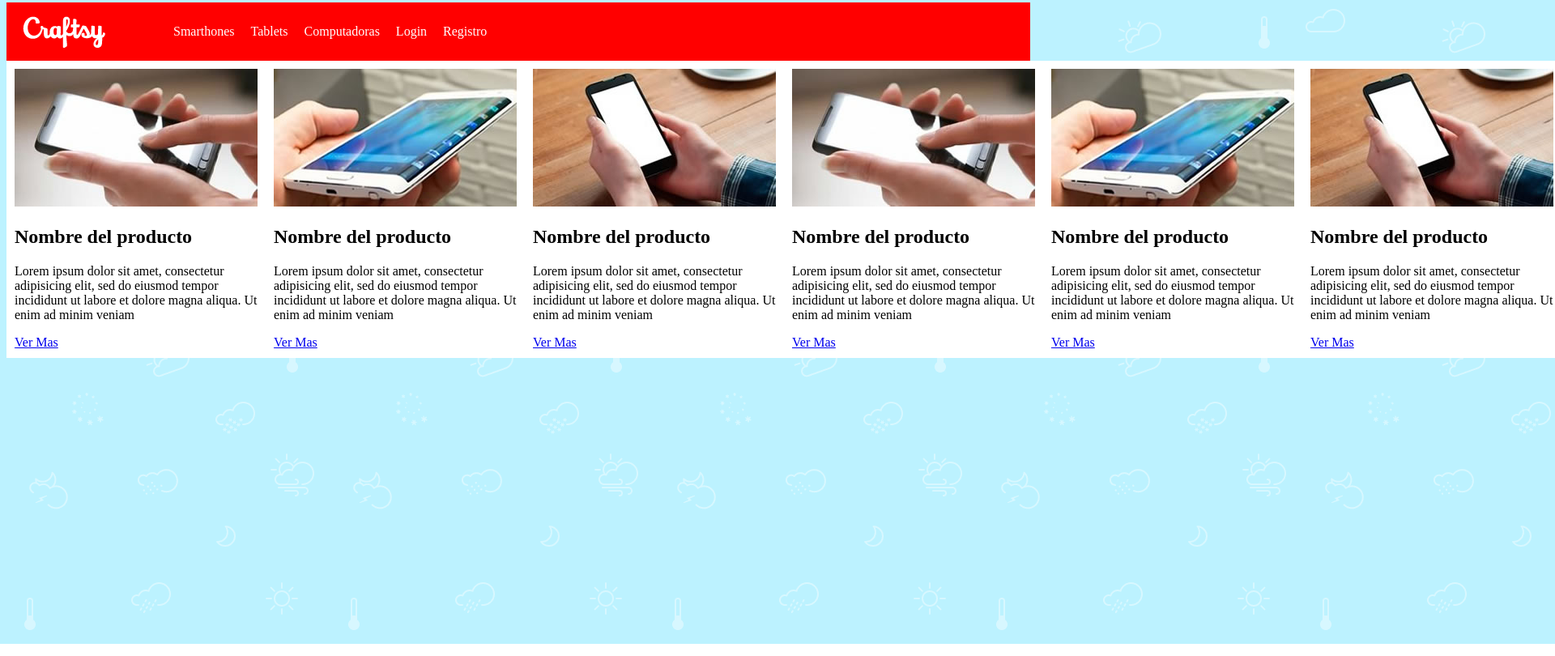
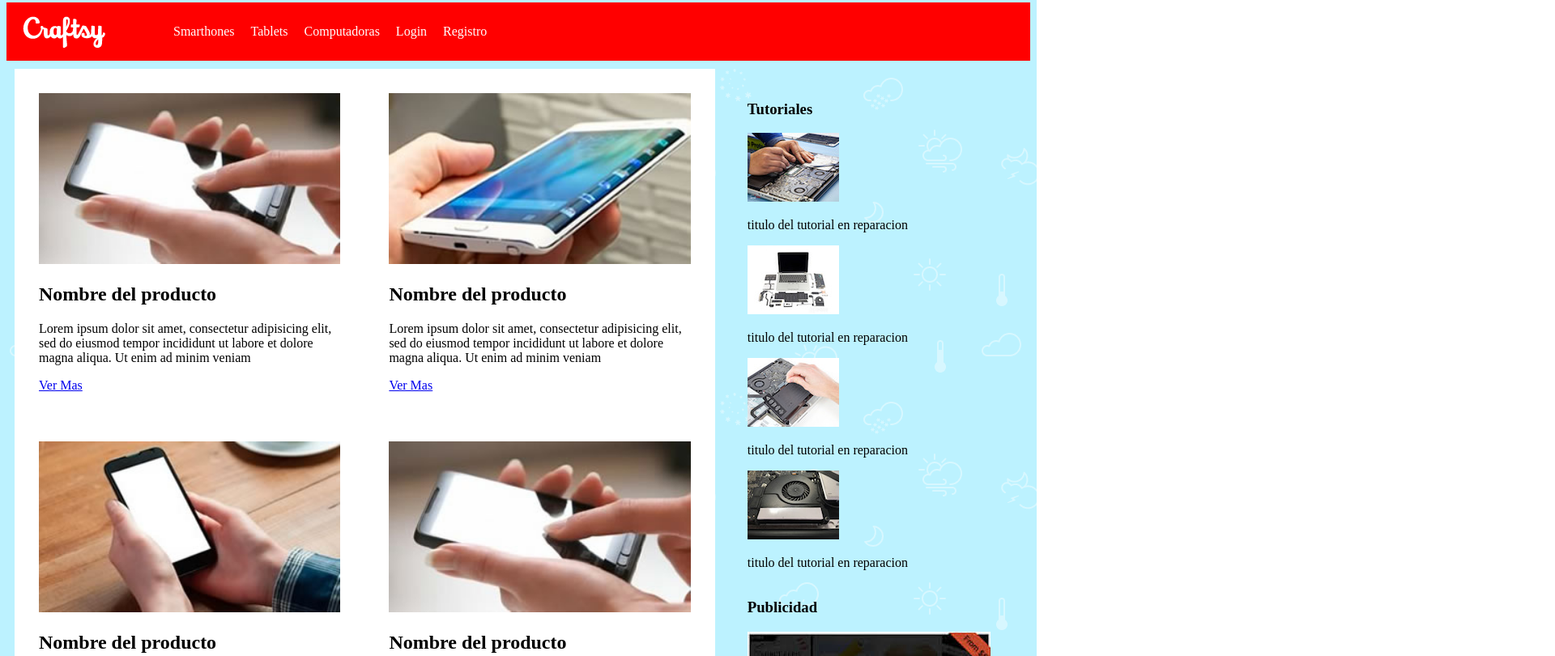
Before and after one commit to oteroeze/craftyRemastered, a plain HTML site: page index.html in a window 1280 px wide. Shown: the part 5-815 px from the top of the page at 81% size, 1920 px wide, since content can reach past the window. Drawn offline with Linux system fonts and the light colour scheme.

Commit message:
SALIO EL FLEXBOX Y LA CONCHA DE TU HERMANA

```diff
--- a/css/styles.css
+++ b/css/styles.css
@@ -54,23 +54,39 @@ nav{
 /************************** MAINNNNN *****************/
 
 
+.MasterContainer{
+                display: flex;
+                align-items: stretch;
+}
+
 .flex-container{
 
-          display: flex;
+          display: inline-flex;
           flex-direction:row;
-
-
-
-
-
-
-
+          flex-wrap: wrap;
+          justify-content: flex-start;
+          width: 70%;
+          padding: 10px;
 }
 
 .Celulares  {
             background-color: white;
-            padding: 10px;
-
-
+            padding: 30px;
+            width: 50%;
 
 }
+
+.Celulares img{
+            width:100%;
+}
+.a-side{
+        width: 25%;
+        display:inline-flex;
+        flex-wrap:wrap;
+        flex-direction: column;
+        justify-content: flex-start;
+        align-items:flex-start;
+
+        padding: 30px;
+
+}
--- a/index.html
+++ b/index.html
@@ -22,6 +22,10 @@
     </ul>
   </nav>
 </header>
+
+<div class="MasterContainer">
+
+
 
 <main class="flex-container">
 
@@ -80,6 +84,64 @@
 
 </div>
 
+</main>
+
+
+<nav class="a-side">
+
+
+    <aside id="Tutoriales">
+      <h3>Tutoriales</h3>
+      </aside>
+
+      <aside>
+      <article class="videotutorial">
+        <img class="tut"src="img/aside-01.jpg" alt="AS1">
+        <p>titulo del tutorial en reparacion</p>
+
+      </article>
+
+      <article class="videotutorial">
+        <img class="tut"src="img/aside-02.jpg" alt="AS2">
+        <p>titulo del tutorial en reparacion</p>
+
+
+      </article>
+
+      <article class="videotutorial">
+        <img class="tut" src="img/aside-03.jpg" alt="AS3">
+        <p>titulo del tutorial en reparacion</p>
+
+      </article>
+
+
+
+    <article class="videotutorial">
+      <img class="tut"src="img/aside-04.jpg" alt="AS4">
+      <p>titulo del tutorial en reparacion</p>
+
+    </article>
+
+  </aside>
+
+    <aside id="Publicidad">
+      <h3>Publicidad</h3>
+
+
+    </aside>
+  <article class="publicidades">
+    <img src="img/ad-01.jpg" alt="ad01">
+    <img src="img/ad-02.jpg" alt="ad02">
+
+  </article>
+
+
+
+</nav>
+
+
+
+</div>
 
 
 
@@ -87,11 +149,5 @@
 
 
 
-
-
-</main>
-
-
-
 </body>
 </html>
```
